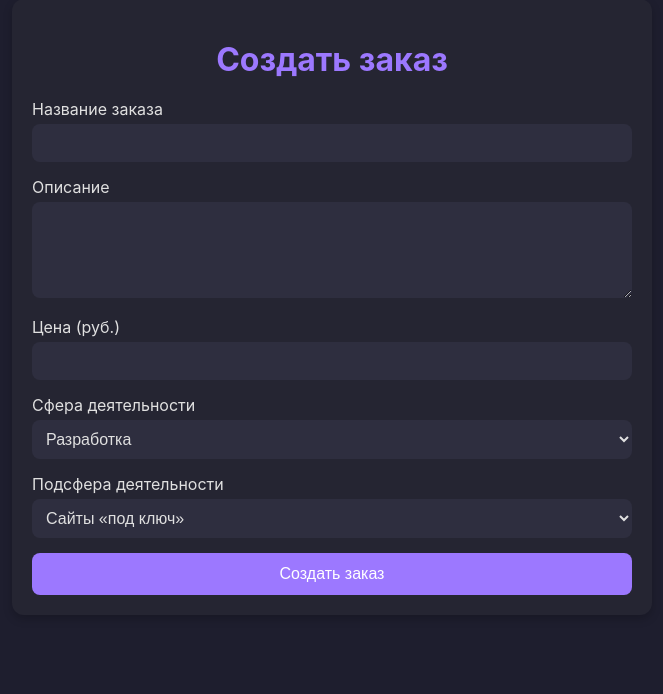
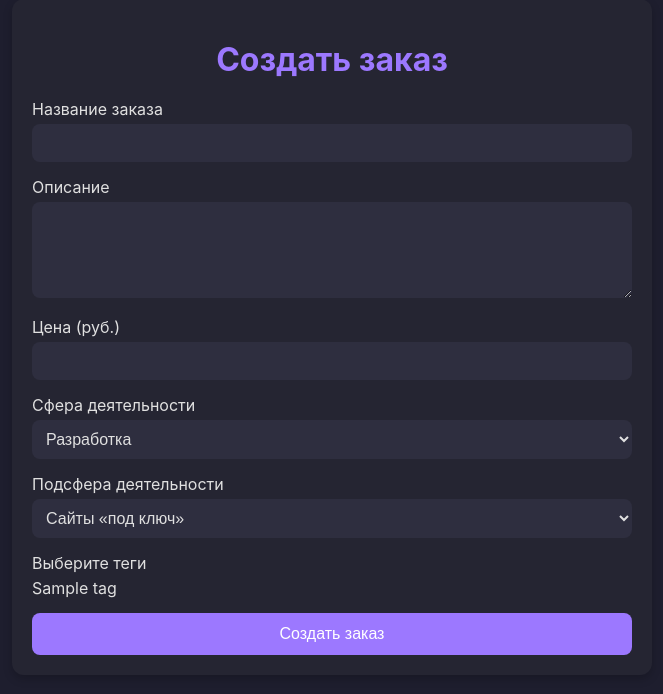
Before and after one commit to consul2022/Freelance, a Django app: page /exchange/order/create/ in a window 1280 px wide. Shown: the part 21-715 px from the top of the page, without its empty margins (308-971 px from the left). Run offline with Django 5.2, Linux system fonts and the light colour scheme; tables that the repository leaves empty hold one stand-in row (values such as "Sample post").

Commit message:
Update create_order.html

```diff
--- a/templates/exchange/create_order.html
+++ b/templates/exchange/create_order.html
@@ -44,6 +44,19 @@
           <!-- В зависимости от выбранной сферы сюда будут загружаться подкатегории -->
         </select>
       </div>
+
+      <!-- Блок выбора тегов -->
+      <div class="form-group tags-group">
+        <label>Выберите теги</label>
+        <div id="tags-container">
+          {% for tag in tags %}
+          <span class="tag" data-value="{{ tag }}">{{ tag }}</span>
+          {% endfor %}
+        </div>
+        <!-- Скрытое поле для передачи выбранных тегов -->
+        <input type="hidden" name="tag" id="tags-input" value="">
+      </div>
+
       <button type="submit" class="submit-button">Создать заказ</button>
     </form>
   </div>
```
